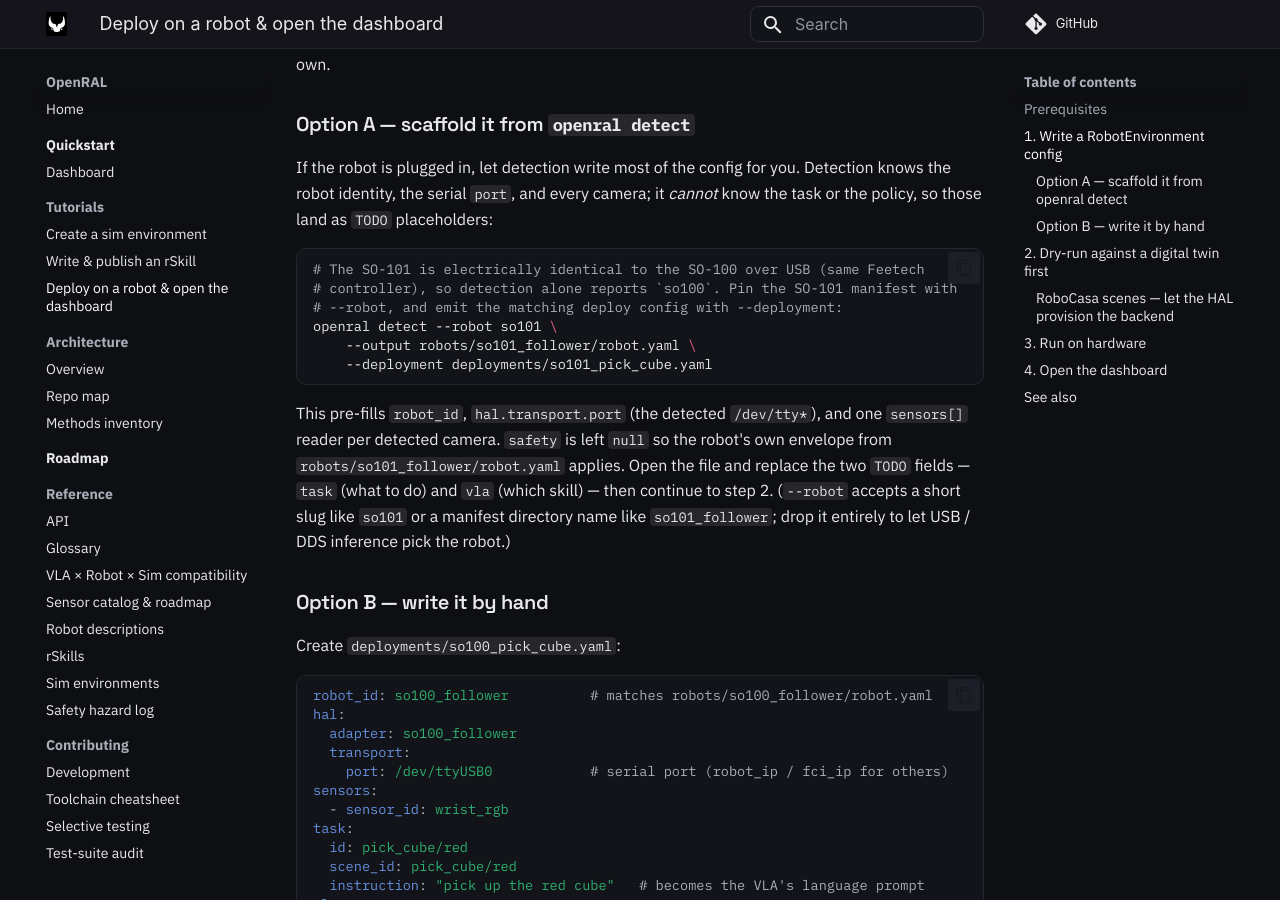
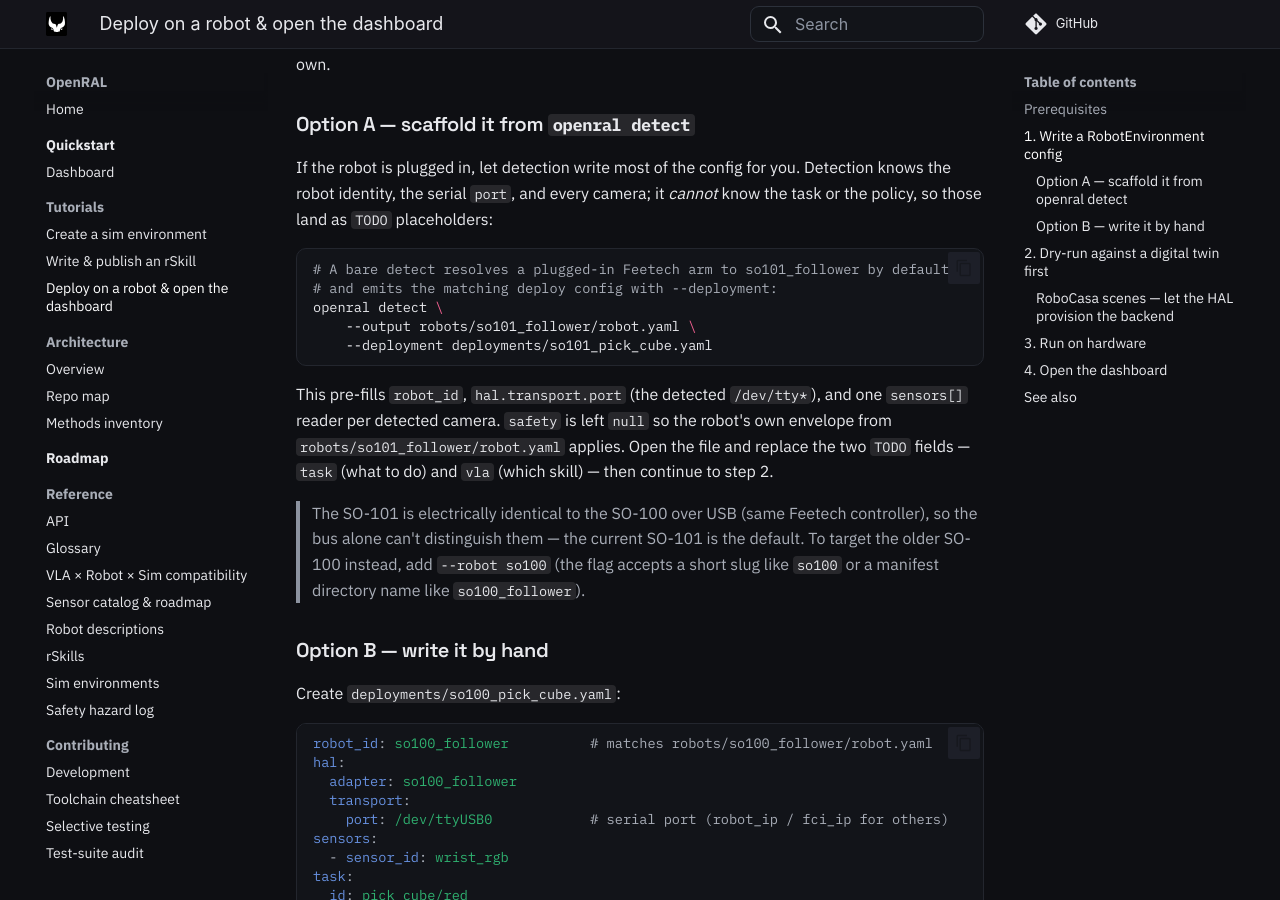
Before and after one commit to OpenRAL/openral, an MkDocs documentation site: the page built from docs/tutorials/deploy/deploy-run-and-dashboard.md, in a window 1280 px wide and 900 px high, scrolled down 749 px. Built offline with MkDocs 1.6.1 and Material for MkDocs 9.7.7, drawn with Linux system fonts in a browser that asks for light colours; comment, search, counter and statistics services are not loaded.

Commit message:
feat(detect): make SO-101 the autodetect default for Feetech arms
What changed
------------
A bare `openral detect` on a plugged-in Feetech serial arm now resolves to
`so101_follower` instead of `so100_follower`. The SO-100 and SO-101 are
electrically identical over USB (same controller / VID/PID), so the bus alone
can't distinguish them; the SO-101 is the current revision, so it's the default.
The SO-100 stays a first-class robot, now selected explicitly:
`openral detect --robot so100` / `openral connect --robot so100`.

- autodetect._VID_PID_TABLE: the 6 Feetech entries (CH34x + CP210x) now map to
  embodiment_tag `so101_follower` / bh_robot_type `so101`.
- autodetect._TOPIC_ROBOT_MAP: add `/so101` → so101 (kept `/so100` → so100 so an
  explicit SO-100 lifecycle node is still honoured).
- registry: so101 listed first; comment documents the default + so100 override.

Why
---
The user runs an SO-101 and wanted plug-in → detect → deploy to "just work"
without fighting an SO-100 default. This is the small, non-destructive option
(SO-100 kept intact) rather than a cross-layer rename that would have merged two
distinct robots and broken the safety-kernel HIL + published rSkill tags.

How tested
----------
- test_autodetect.py: CH340 table entry + match now assert so101; added
  `/so101` DDS test; kept an explicit `/so100` test.
- Renamed tests/hil/test_detect_so100_full_assemble.py → ..._so101_... and
  flipped it to assert so101_follower from real hardware.
- Smoke: CH340 device → so101/so101_follower; `--robot so100` override still
  yields so100_follower; `connect --robot so100` still works.
- 94 affected unit tests pass; ruff + format clean; mypy --strict clean
  (-p openral_core -p openral_cli); methods markers + repo-state-map refreshed.

Docs: so101/so100 READMEs, deploy tutorial Option A, methods 08/09, detect
`--robot` help + assemble docstring all reframed around the new default.

Co-Authored-By: Claude Opus 4.8 <noreply@anthropic.com>
Claude-Session: https://claude.ai/code/session_01YZHmZ4ENofXxL7Jn8A3cSQ
Signed-off-by: Adrian Llopart <adrianllopart@gmail.com>

````diff
--- a/docs/architecture/repo-state-map.html
+++ b/docs/architecture/repo-state-map.html
@@ -1556,7 +1556,7 @@ const CROSS = [
     title: "Tests · HIL",
     pkg: "tests/hil",
     status: "yellow",
-    desc: "10 files: test_so100, test_realsense, test_ur5e, test_ur10e, test_franka_panda, test_sawyer, test_aloha (real-hardware HALs gated by self-hosted [lab-<robot>] runner labels + UR{5,10}E_HOST / *_FCI_HOST env vars), plus test_detect_so100_full_assemble, test_detect_realsense_live, test_detect_jetson_live for the auto-provisioning probes. The shared rclpy bridge lives in _ros_control_transport.py (RosControlHILTransport) and _aloha_ros_transport.py (4-way ALOHA fan-out). The L4T HIL workflow (`hil-l4t.yml`) that PR #93 added was removed by the 2026-05-14 single-Dockerfile consolidation amendment — L4T returns when the `[self-hosted, l4t]` runner pool is online. No lab runners registered yet — surface exists, hardware does not.",
+    desc: "10 files: test_so100, test_realsense, test_ur5e, test_ur10e, test_franka_panda, test_sawyer, test_aloha (real-hardware HALs gated by self-hosted [lab-<robot>] runner labels + UR{5,10}E_HOST / *_FCI_HOST env vars), plus test_detect_so101_full_assemble, test_detect_realsense_live, test_detect_jetson_live for the auto-provisioning probes. The shared rclpy bridge lives in _ros_control_transport.py (RosControlHILTransport) and _aloha_ros_transport.py (4-way ALOHA fan-out). The L4T HIL workflow (`hil-l4t.yml`) that PR #93 added was removed by the 2026-05-14 single-Dockerfile consolidation amendment — L4T returns when the `[self-hosted, l4t]` runner pool is online. No lab runners registered yet — surface exists, hardware does not.",
   },
   {
     title: "CI · Docker image build",
--- a/docs/tutorials/deploy/deploy-run-and-dashboard.md
+++ b/docs/tutorials/deploy/deploy-run-and-dashboard.md
@@ -38,10 +38,9 @@ Detection knows the robot identity, the serial `port`, and every camera; it
 *cannot* know the task or the policy, so those land as `TODO` placeholders:
 
 ```bash
-# The SO-101 is electrically identical to the SO-100 over USB (same Feetech
-# controller), so detection alone reports `so100`. Pin the SO-101 manifest with
-# --robot, and emit the matching deploy config with --deployment:
-openral detect --robot so101 \
+# A bare detect resolves a plugged-in Feetech arm to so101_follower by default
+# and emits the matching deploy config with --deployment:
+openral detect \
     --output robots/so101_follower/robot.yaml \
     --deployment deployments/so101_pick_cube.yaml
 ```
@@ -50,9 +49,13 @@ This pre-fills `robot_id`, `hal.transport.port` (the detected `/dev/tty*`),
 and one `sensors[]` reader per detected camera. `safety` is left `null` so the
 robot's own envelope from `robots/so101_follower/robot.yaml` applies. Open the
 file and replace the two `TODO` fields — `task` (what to do) and `vla` (which
-skill) — then continue to step 2. (`--robot` accepts a short slug like `so101`
-or a manifest directory name like `so101_follower`; drop it entirely to let USB
-/ DDS inference pick the robot.)
+skill) — then continue to step 2.
+
+> The SO-101 is electrically identical to the SO-100 over USB (same Feetech
+> controller), so the bus alone can't distinguish them — the current SO-101 is
+> the default. To target the older SO-100 instead, add `--robot so100` (the flag
+> accepts a short slug like `so100` or a manifest directory name like
+> `so100_follower`).
 
 ### Option B — write it by hand
 
````
Also changed, not shown: docs/methods/08-cli.md (+16 -16 lines), docs/methods/09-auto-provisioning.md (+5 -5 lines), robots/so100_follower/README.md (+5 -0 lines), robots/so101_follower/README.md (+5 -4 lines), 7 other files.
